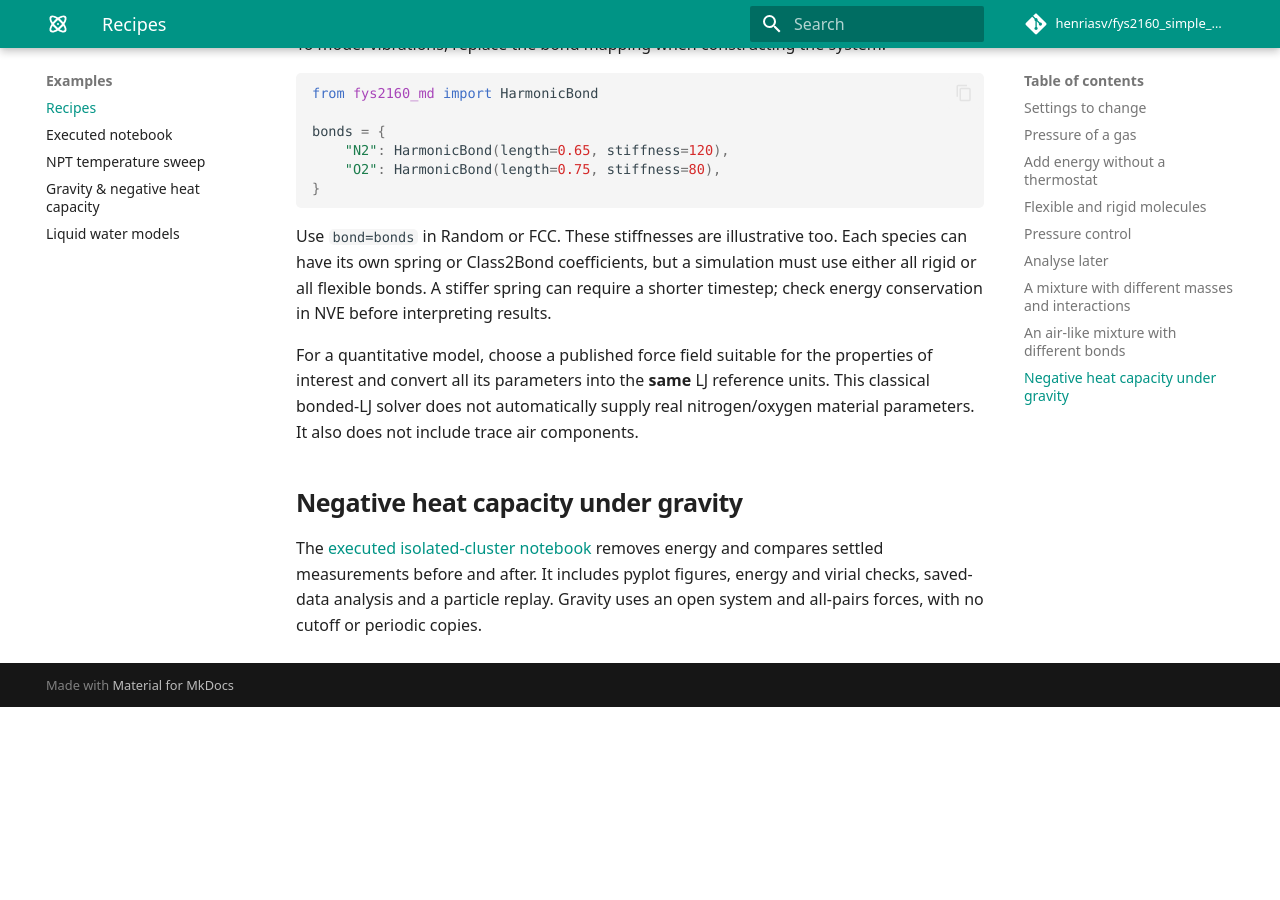
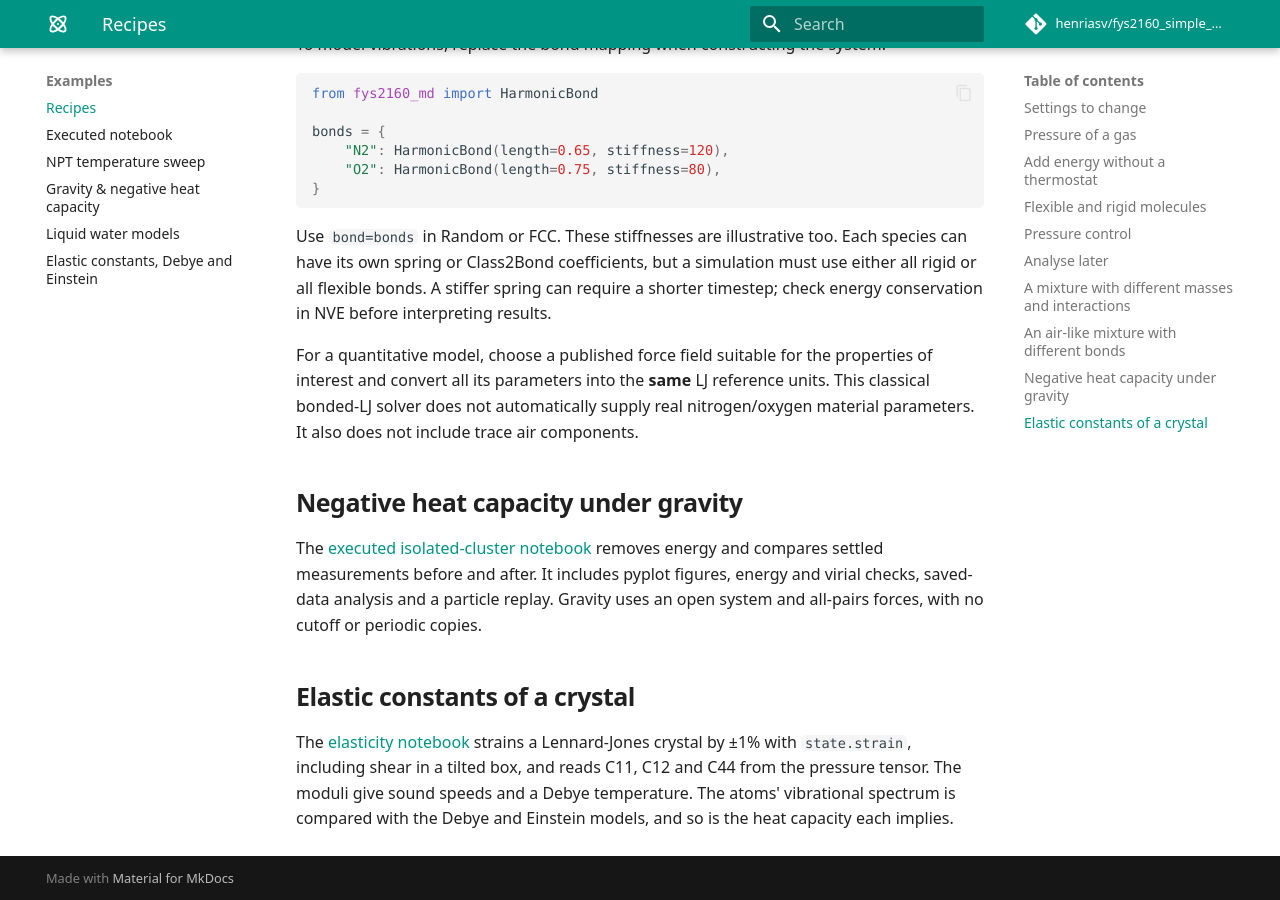
Before and after one commit to henriasv/fys2160_simple_md, an MkDocs documentation site: the page built from docs/examples/index.md, in a window 1280 px wide and 900 px high, scrolled down 6703 px. Built offline with MkDocs 1.6.1 and Material for MkDocs 9.7.7, drawn with Linux system fonts in a browser that asks for light colours; comment, search, counter and statistics services are not loaded; before the commit the page ends 7410 px from its top, so only the background shows below that.

Commit message:
Elastic constants, Debye and Einstein: a worked notebook (0.5.0)
examples/elastic.ipynb relaxes a Lennard-Jones crystal at zero pressure,
strains it by +-1% (stretch and shear in a tilted box) and reads C11, C12
and C44 from the pressure tensor. The moduli give sound speeds and a
Debye temperature (86 K in argon units; argon ~92 K). The velocity power
spectrum is compared with the Debye and Einstein models, and so is the
heat capacity each implies. The other notebooks are re-executed so their
saved players carry the viewer with tilted boxes.

Co-Authored-By: Claude Opus 5.5 <noreply@anthropic.com>

```diff
--- a/docs/examples/index.md
+++ b/docs/examples/index.md
@@ -338,3 +338,11 @@ The [executed isolated-cluster notebook](gravity.md) removes energy and compares
 settled measurements before and after. It includes pyplot figures, energy and
 virial checks, saved-data analysis and a particle replay. Gravity uses an open
 system and all-pairs forces, with no cutoff or periodic copies.
+
+## Elastic constants of a crystal
+
+The [elasticity notebook](elastic.md) strains a Lennard-Jones crystal by ±1% with
+`state.strain`, including shear in a tilted box, and reads C11, C12 and C44 from
+the pressure tensor. The moduli give sound speeds and a Debye temperature. The
+atoms' vibrational spectrum is compared with the Debye and Einstein models, and so
+is the heat capacity each implies.
--- a/mkdocs.yml
+++ b/mkdocs.yml
@@ -30,6 +30,7 @@ nav:
   - NPT temperature sweep: examples/isobar.md
   - Gravity & negative heat capacity: examples/gravity.md
   - Liquid water models: examples/water.md
+  - Elastic constants, Debye and Einstein: examples/elastic.md
 - API reference:
   - System & geometry: api/system.md
   - MDSimulation: api/simulation.md
--- a/src/fys2160_md/_version.py
+++ b/src/fys2160_md/_version.py
@@ -1,2 +1,2 @@
 """Package version; raise it for every release so pip upgrades git installs."""
-__version__ = "0.4.0"
+__version__ = "0.5.0"
```
Also changed, not shown: AGENTS.md (+10 -1 lines), docs/examples/elastic.md (added, +12 -0 lines), 6 other files.
